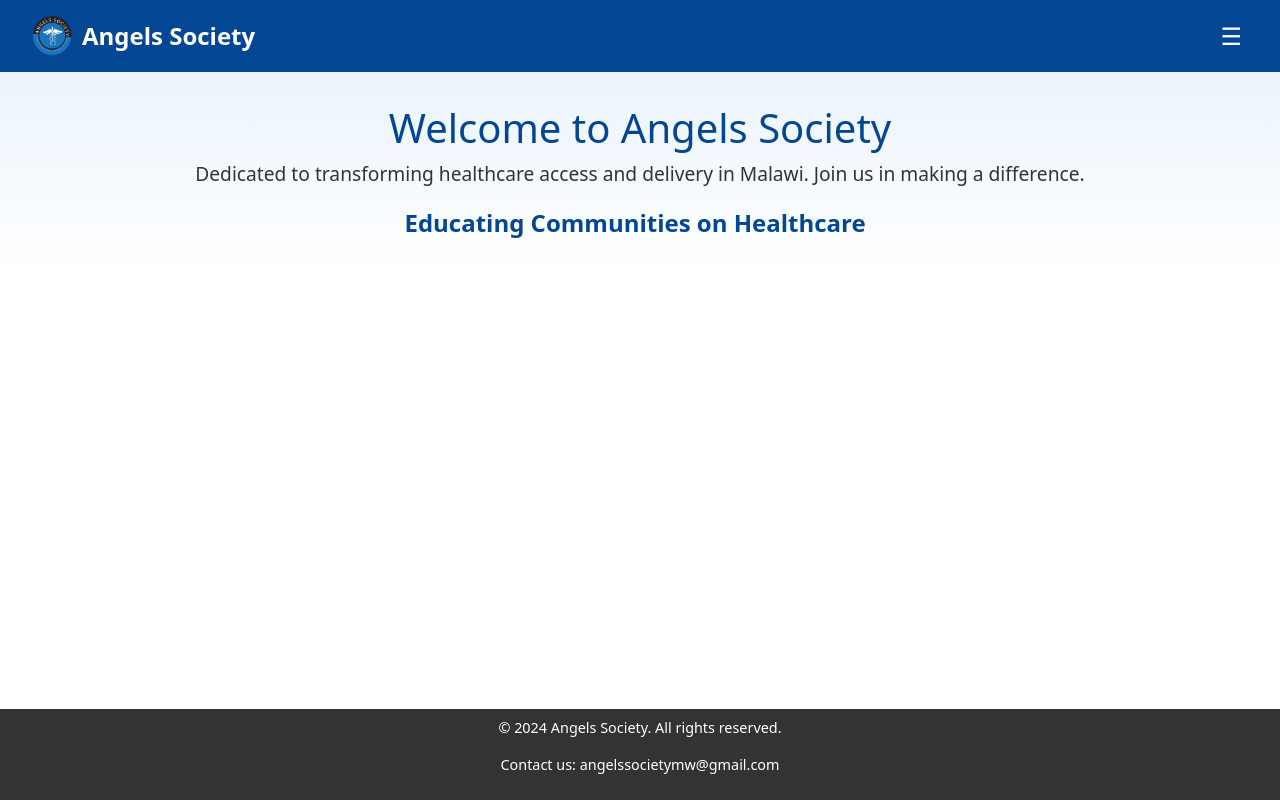
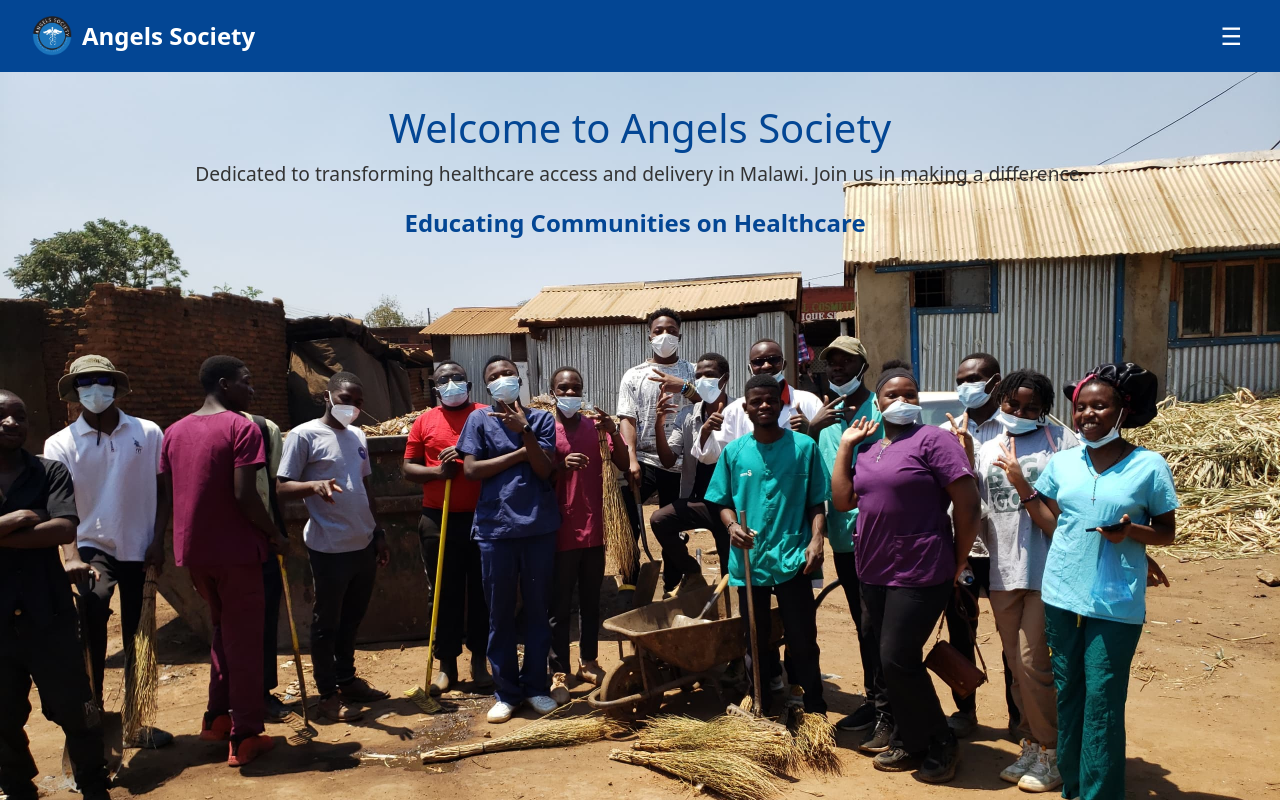
Before and after one commit to MarcuzAC/angels-society, a React (Create React App) app: page / in a window 1280 px wide. Shown: the top 800 px of the page. Built offline with nearby package versions, Linux system fonts and the light colour scheme.

Commit message:
Added home background

```diff
--- a/src/components/Home.jsx
+++ b/src/components/Home.jsx
@@ -1,11 +1,14 @@
 import React from "react";
 import { Typewriter } from "react-simple-typewriter";
+import backgroundImage from "../assets/angelshome.jpeg";
 
 const Home = () => {
   const homeStyle = {
     textAlign: "center",
     padding: "2rem",
-    background: "linear-gradient(to bottom, #eaf4fc, #ffffff)", // Light blue background
+    background: `url(${backgroundImage}) no-repeat center center`, // Set the background image
+    backgroundSize: "cover", // Ensure the image covers the entire section
+    height: "100vh", // Optional: makes sure the section covers the full viewport height
   };
 
   const headingStyle = {
```
